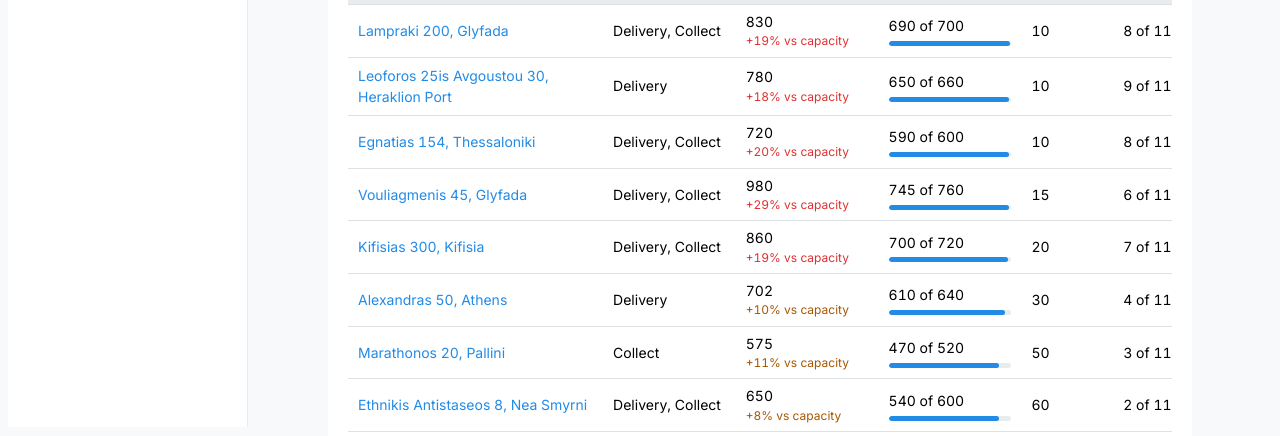
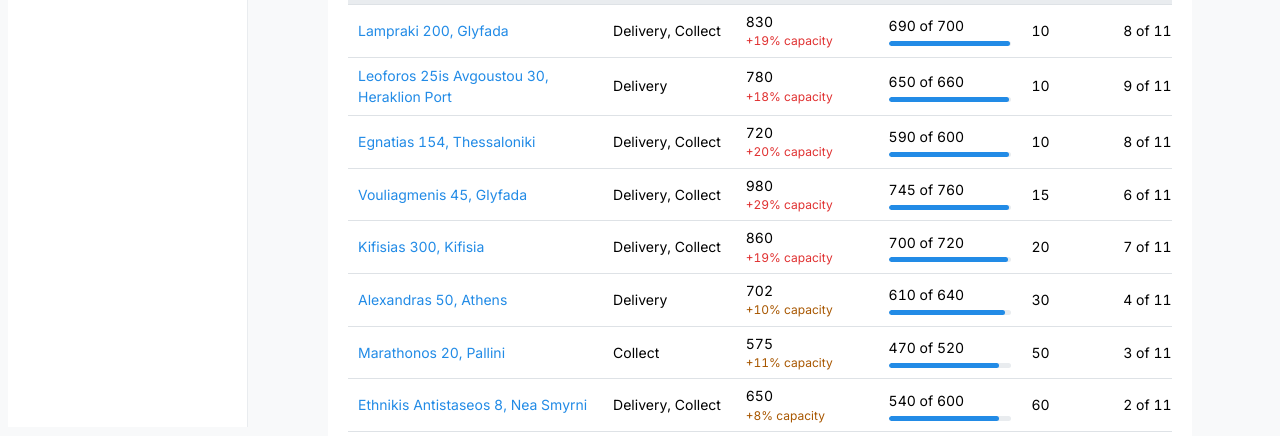
Before and after one commit to Osyvukha/Stoa, a plain HTML site: page index.html in a window 1280 px wide. Shown: the part 381-817 px from the top of the page. Drawn offline with Linux system fonts and the light colour scheme.

Commit message:
Orders forecast: '+19% capacity' instead of '+19% vs capacity'
Co-authored-by: Copilot App <223556219+Copilot@users.noreply.github.com>

```diff
--- a/index.html
+++ b/index.html
@@ -949,7 +949,7 @@ $('store-rows').innerHTML = STORES.map((s, i) => `
   <tr class="store-row${s.off ? ' off' : ''}">
     <td class="s-name"><button class="store-link" type="button" data-open-store="${i}">${s.name}</button></td>
     <td class="c-row" data-label="Fulfilment:">${s.fulfil}</td>
-    <td class="c-row" data-label="Orders forecast:"><span class="two-line">${fmt(s.fc)}<small class="${s.exClass}">${s.ex}${s.off ? '' : '<span class="vs"> vs capacity</span>'}</small></span></td>
+    <td class="c-row" data-label="Orders forecast:"><span class="two-line">${fmt(s.fc)}<small class="${s.exClass}">${s.ex}${s.off ? '' : '<span class="vs"> capacity</span>'}</small></span></td>
     <td class="c-row" data-label="Used:"><div class="booked"><span>${s.cap ? `${fmt(s.booked)} of ${fmt(s.cap)}` : '–'}</span><div class="bar"><i style="width:${s.cap ? Math.round(s.booked / s.cap * 100) : 0}%"></i></div></div></td>
     <td class="c-row" data-label="Available:">${s.avail}</td>
     <td class="c-row" data-label="Full slots:">${s.cap ? `${s.fullSlots} of 11` : '–'}</td>
```
